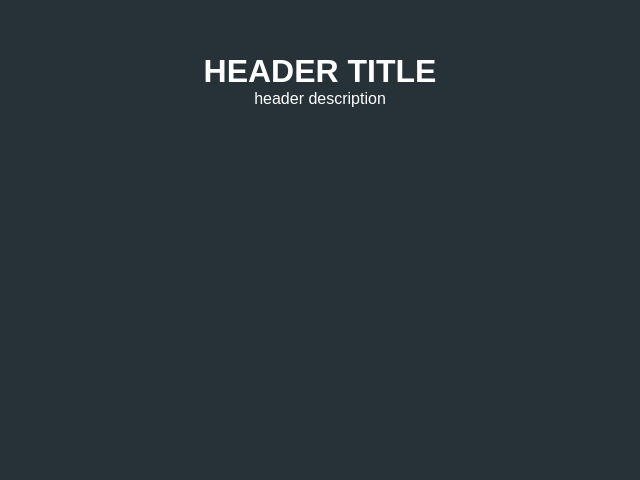
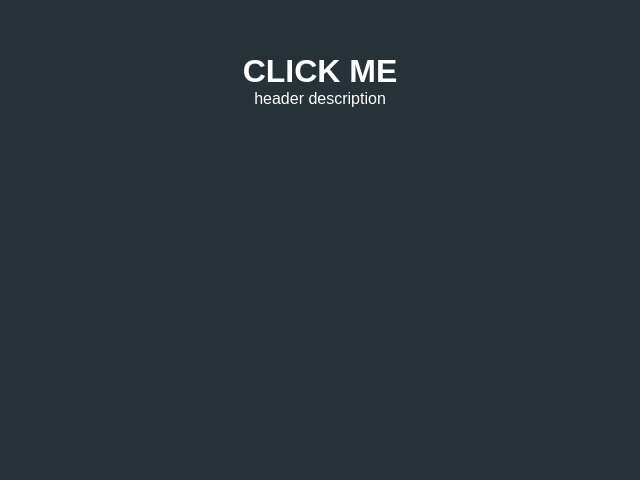
Before and after one commit to diyorbek-dm/random__title, a plain HTML site: page index.html in a window 1280 px wide. Shown: the part 320-800 px from the top of the page, without its empty margins (320-960 px from the left). Drawn offline with Linux system fonts and the light colour scheme.

Commit message:
Update index.html

```diff
--- a/index.html
+++ b/index.html
@@ -12,7 +12,7 @@
 <body>
     <header class="header">
         <div class="header__content">
-            <h1 class="header__title">HEADER TITLE</h1>
+            <h1 class="header__title">CLICK ME</h1>
             <p>header description</p>
         </div>
         <nav class="header__nav">
```
